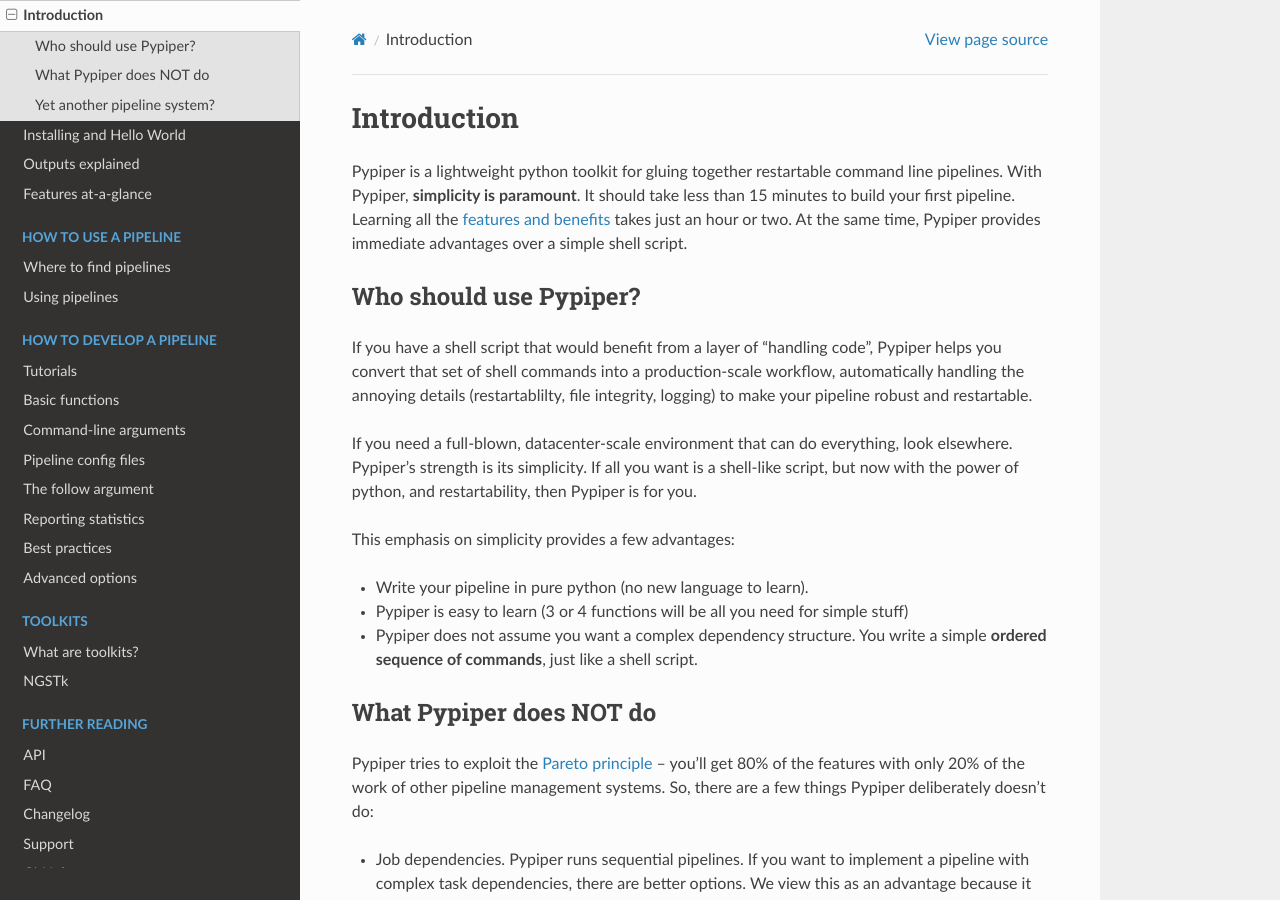
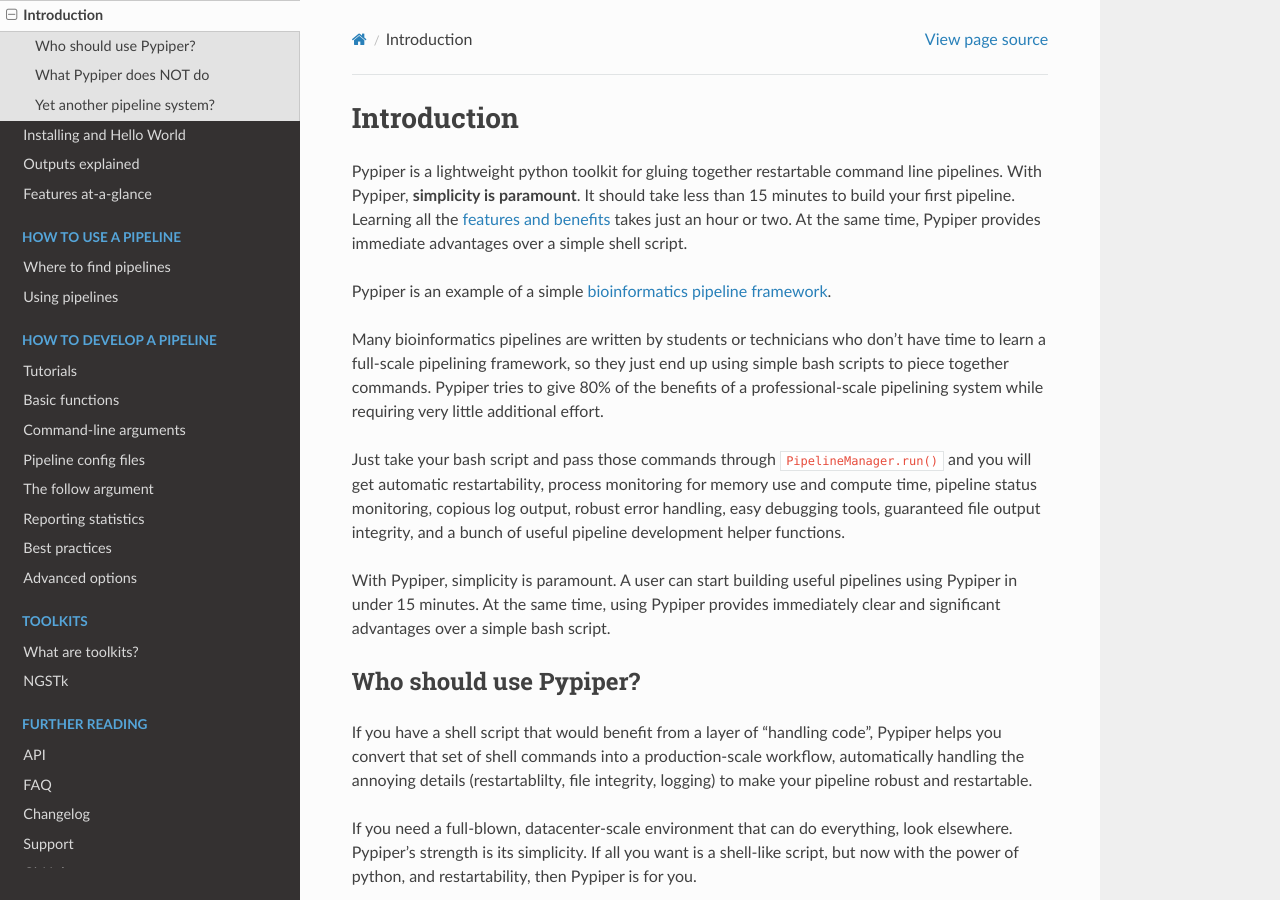
Before and after one commit to databio/pypiper, a Sphinx documentation site: the page built from doc/source/intro.rst, in a window 1280 px wide and 900 px high. Built offline with Sphinx 7.4.7 and the Read the Docs theme 2.0.0, drawn with Linux system fonts in a browser that asks for light colours.

Commit message:
Update intro.rst

```diff
--- a/doc/source/intro.rst
+++ b/doc/source/intro.rst
@@ -8,6 +8,15 @@
 :doc:`features and benefits <features>` takes just an hour or two. At
 the same time, Pypiper provides immediate advantages over a
 simple shell script.
+
+Pypiper is an example of a simple  `bioinformatics pipeline framework
+<http://databio.org/pipeline_frameworks/>`_.
+
+Many bioinformatics pipelines are written by students or technicians who don't have time to learn a full-scale pipelining framework, so they just end up using simple bash scripts to piece together commands. Pypiper tries to give 80% of the benefits of a professional-scale pipelining system while requiring very little additional effort.
+
+Just take your bash script and pass those commands through ``PipelineManager.run()`` and you will get automatic restartability, process monitoring for memory use and compute time, pipeline status monitoring, copious log output, robust error handling, easy debugging tools, guaranteed file output integrity, and a bunch of useful pipeline development helper functions.
+
+With Pypiper, simplicity is paramount. A user can start building useful pipelines using Pypiper in under 15 minutes. At the same time, using Pypiper provides immediately clear and significant advantages over a simple bash script.
 
 Who should use Pypiper?
 ^^^^^^^^^^^^^^^^^^^^^^^^^^^^
```
